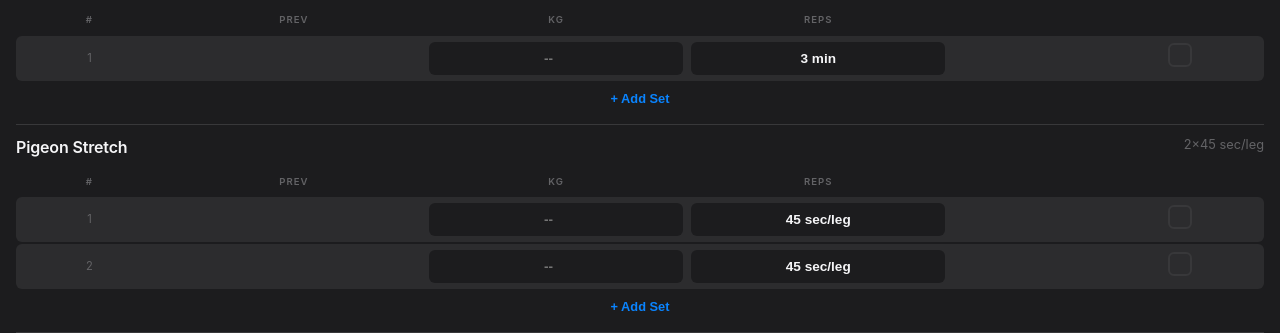
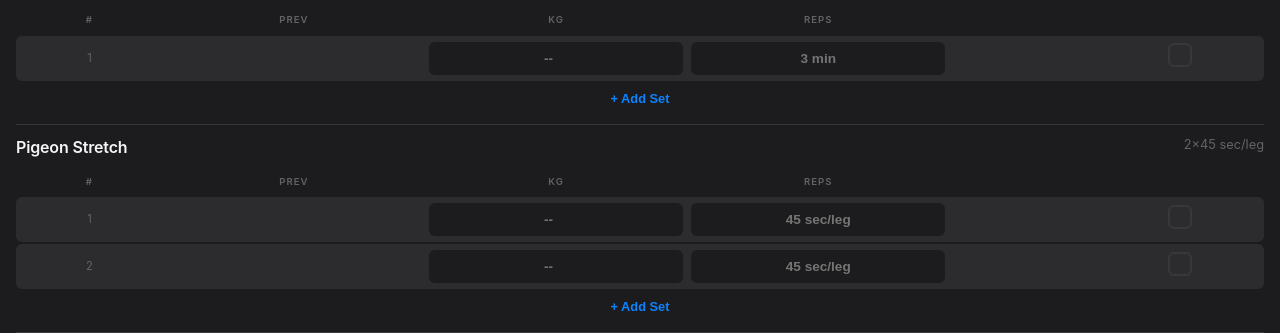
Before and after one commit to Geeny-Clawd/Claw-Gains, a plain HTML site: page index.html in a window 1280 px wide. Shown: the part 388-721 px from the top of the page. Drawn offline with Linux system fonts and the light colour scheme.

Commit message:
Fix: Reps field starts empty, shows target as placeholder only

```diff
--- a/index.html
+++ b/index.html
@@ -948,7 +948,7 @@
                 for (let set = 1; set <= actualSets; set++) {
                     const logData = exLogs[set - 1];
                     const weight = logData?.weight || (ex.targetWeight ? parseFloat(ex.targetWeight) : (lastWeight || 0));
-                    const reps = logData?.reps || ex.reps;
+                    const reps = logData?.reps || '';
                     const done = logData?.done || false;
                     const isExtra = set > ex.sets;
 
```
